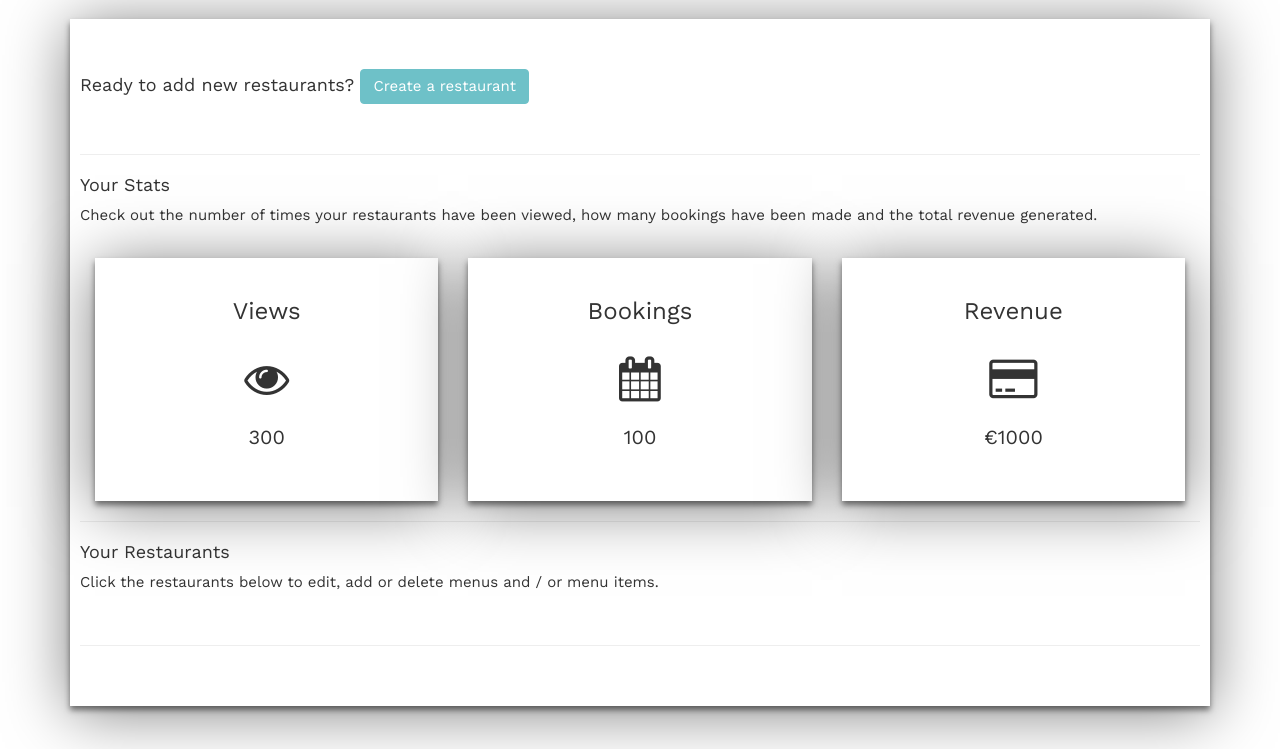
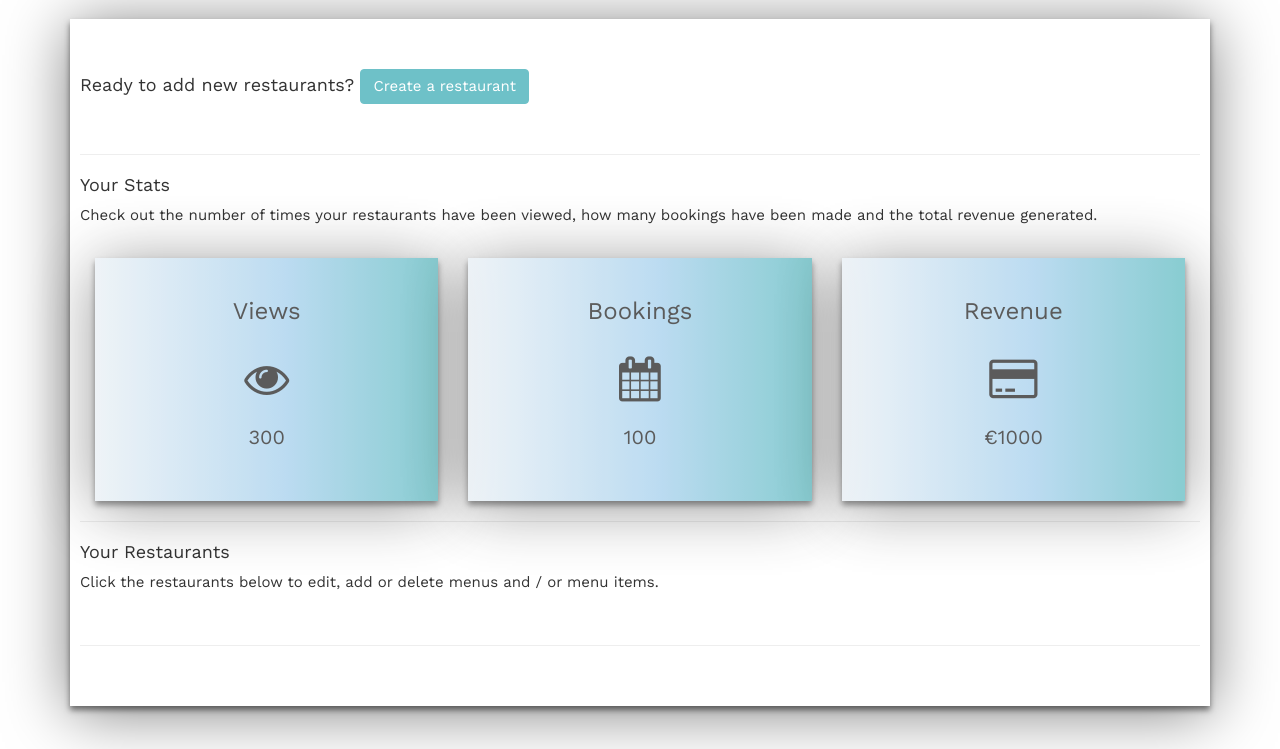
Before and after one commit to Code-Institute-Submissions/feedFast, a Django app: template accounts/templates/accounts/profile_vendor.html in a window 1280 px wide. Shown: the part 51-800 px from the top of the page. Run offline with Django 3.2, Linux system fonts and the light colour scheme; the template is opened without the code that fills it, so the values that code supplies are empty; some libraries are stand-ins or nearby versions.

Commit message:
card background

```diff
--- a/home/static/home/style.css
+++ b/home/static/home/style.css
@@ -119,7 +119,12 @@ margin-top: 0px;
 
 .statViewsCard {
     font-size: 2rem;
-    background-color: white;
+
+}
+
+.statCard{
+    opacity: 0.8;
+    background: linear-gradient(to right, #ebf1f6 0%, #abd3ee 56%, #6EC1C8 98%, #6EC1C8 100%);
 }
 
 .newRestaurant {
```
Also changed, not shown: accounts/templates/accounts/login.html (+8 -1 lines), db.sqlite3, media/images/menu-restaurant-france-eating-9315.jpg (added).
